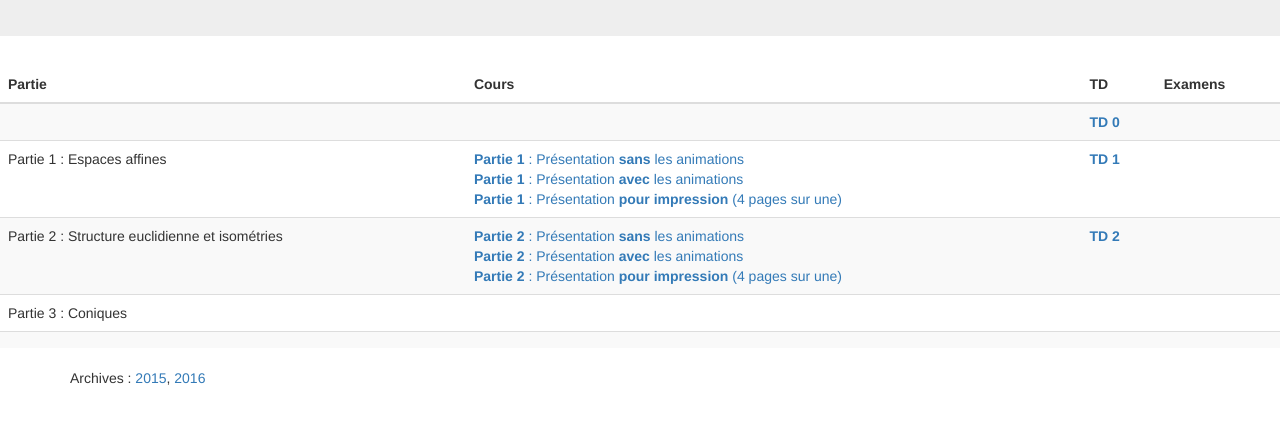
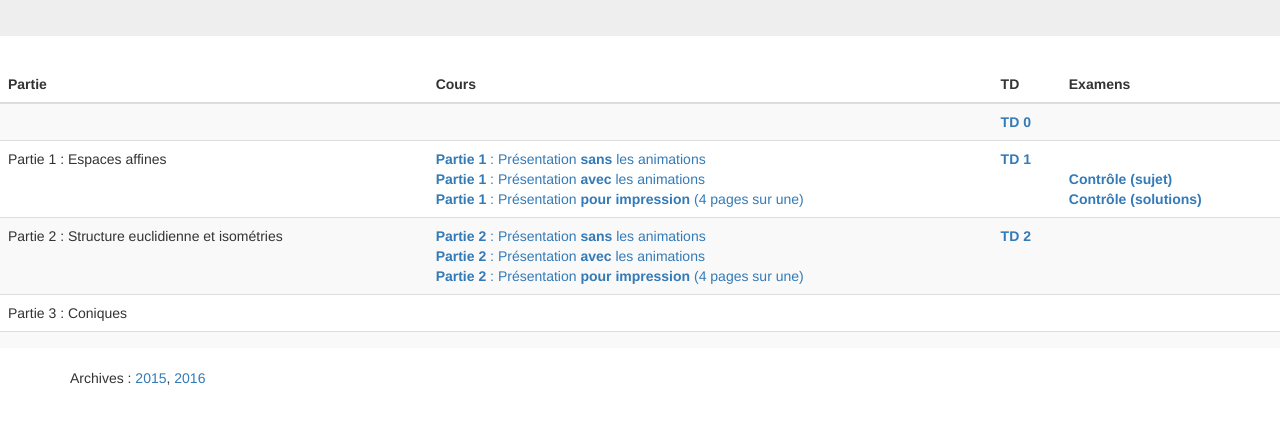
Before and after one commit to ktzanev/m53lille1, a plain HTML site: page docs/index.html in a window 1280 px wide. Shown: the part 212-636 px from the top of the page. Drawn offline with nearby package versions, Linux system fonts and the light colour scheme.

Commit message:
rajout du contrôle de 2017

```diff
--- a/docs/index.html
+++ b/docs/index.html
@@ -47,6 +47,8 @@
           <a href="TDs/M53_2017-18_TD1.pdf"><b>TD 1</b></a><br>
         </td>
         <td style="vertical-align: bottom">
+          <a href="DS/M53_2017-18_CC.pdf"><b>Contrôle (sujet)</b></a><br>
+          <a href="DS/M53_2017-18_CC_solutions.pdf"><b>Contrôle (solutions)</b></a><br>
         </td>
       </tr>
       <tr>
```
Also changed, not shown: 2 other files.
